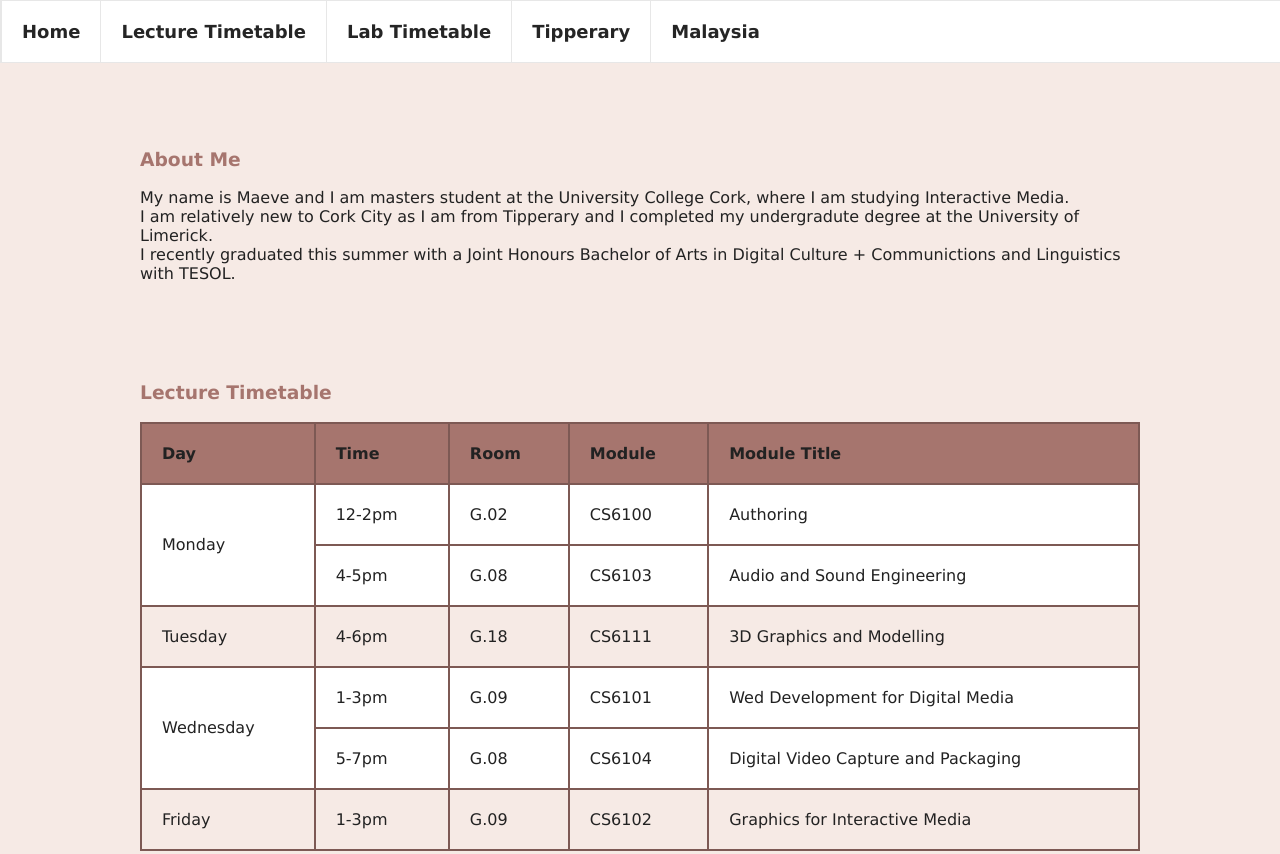
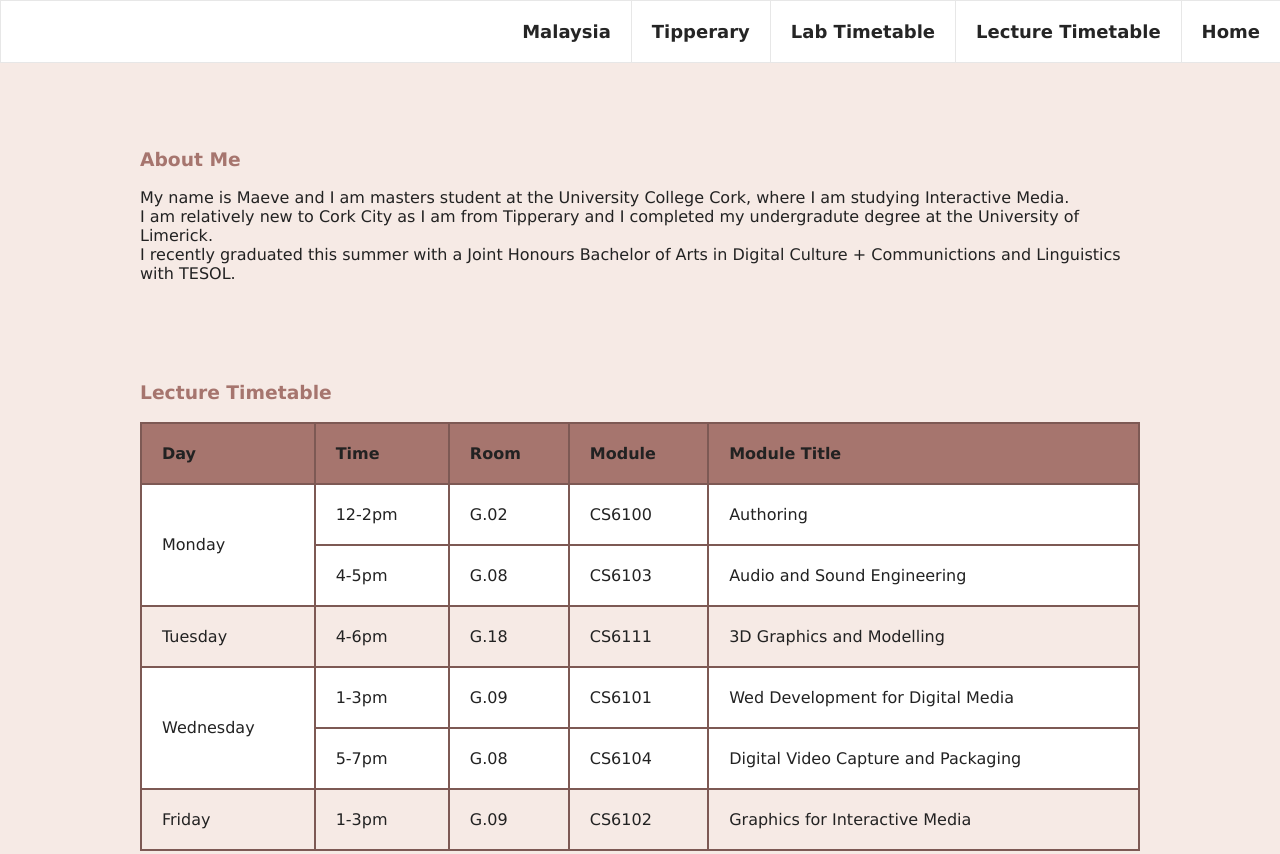
Before and after one commit to maeveyyy/maeveyyy.github.io, a plain HTML site: page index.html in a window 1280 px wide. Shown: the top 854 px of the page. Drawn offline with Linux system fonts and the light colour scheme.

Commit message:
Update index.html

```diff
--- a/index.html
+++ b/index.html
@@ -4,7 +4,7 @@
   <title>MY FIRST GITHUB WEBSITE</title>
   <style>
     ul {position:fixed; width:100%; font-family: verdana; font-size: large; font-weight: bold; color: #222222; list-style-type: none; margin: 0; padding: 0; overflow: hidden; border: 1px solid #e7e7e7; background-color: #ffffff;}
-    li {float: left; border-left: 1px solid #e7e7e7}
+    li {float: right; border-right: 1px solid #e7e7e7}
     li a {display: block; color: rgb(37, 37, 37); text-align: center; padding: 20px; text-decoration: none;}
     li a:hover:not(.active) {background-color: #ddd;}
     body  {background-color:#F6EAE5; margin: 0}
```
